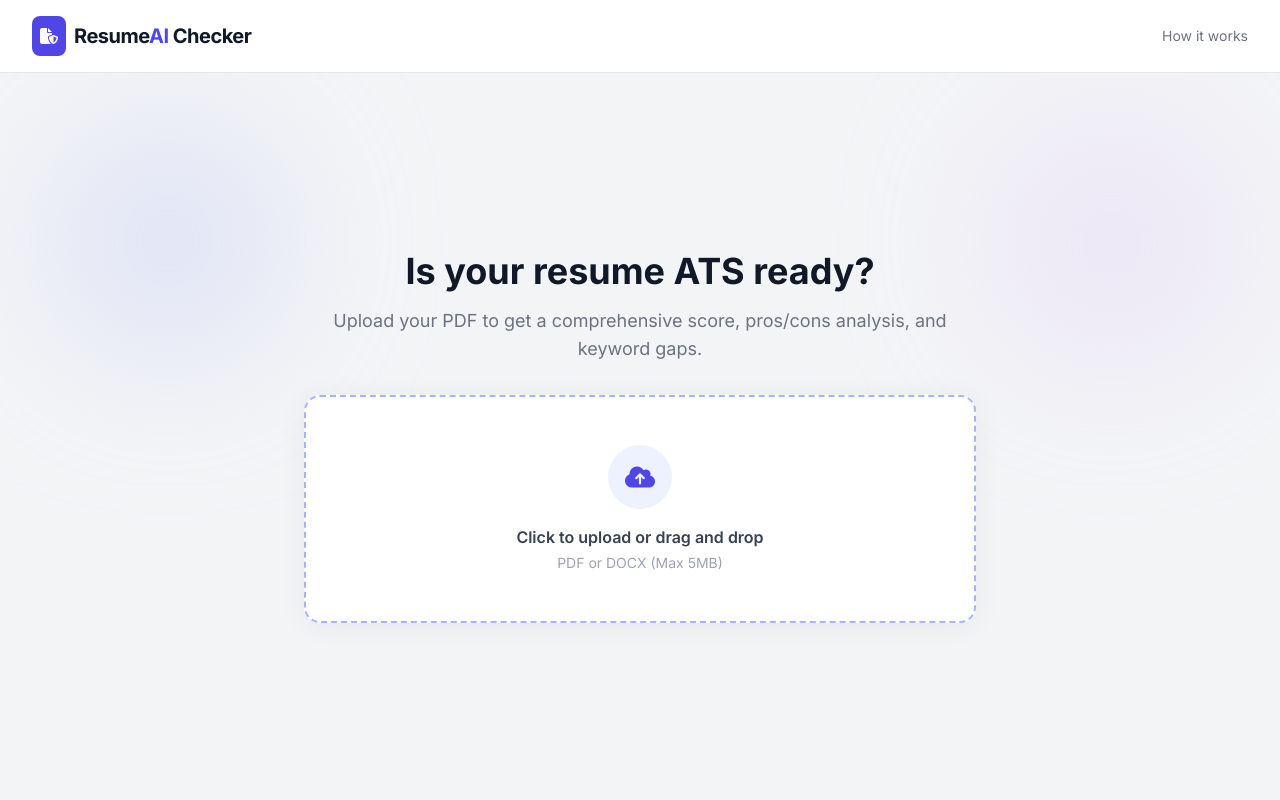
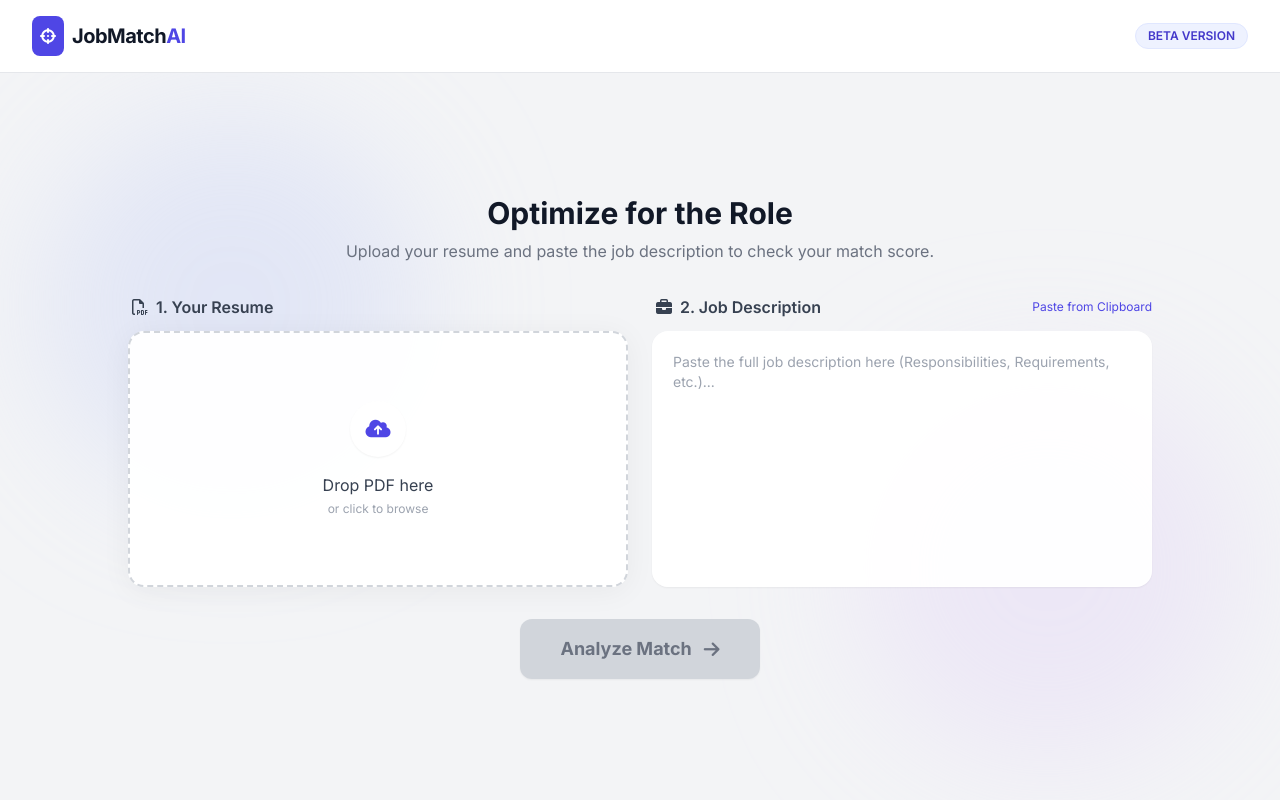
Before and after one commit to AtlaNagamanideepreddy/ATS, a Flask app: page / in a window 1280 px wide. Run offline with Flask 3, Linux system fonts and the light colour scheme; some libraries are stand-ins or nearby versions.

Commit message:
your message

```diff
--- a/app.py
+++ b/app.py
@@ -1,54 +1,102 @@
-from flask import Flask, render_template, jsonify
+from flask import Flask, render_template, request, jsonify
+from flask_cors import CORS
 import PyPDF2
 import google.generativeai as genai
 import os
+import json
+import re
+
+# ---------------- Flask App ----------------
 app = Flask(__name__)
+CORS(app)
+
+UPLOAD_FOLDER = "uploads"
+os.makedirs(UPLOAD_FOLDER, exist_ok=True)
+
+# ---------------- Gemini Config ----------------
 genai.configure(api_key=os.getenv("GEMINI_API_KEY"))
+model = genai.GenerativeModel("gemini-2.5-flash")
 
-model = genai.GenerativeModel("gemini-2.5-flash")
+# ---------------- PDF Text Extraction ----------------
 def extract_text_from_pdf(pdf_path):
-    extracted_text = ""
-
+    text = ""
     with open(pdf_path, "rb") as file:
         reader = PyPDF2.PdfReader(file)
         for page in reader.pages:
-
             page_text = page.extract_text()
             if page_text:
-                extracted_text += page_text
+                text += page_text
+    return text
 
-    return extracted_text
+# ---------------- Safe JSON Extraction ----------------
+def extract_json(text):
+    """
+    Extracts JSON object from Gemini response safely
+    """
+    match = re.search(r"\{.*\}", text, re.DOTALL)
+    if match:
+        return json.loads(match.group())
+    raise ValueError("No valid JSON found")
 
-
-# -------------------- Routes --------------------
+# ---------------- Routes ----------------
 @app.route("/")
 def index():
     return render_template("index.html")
 
-
 @app.route("/analyze", methods=["POST"])
 def analyze_resume():
-    pdf_path = "Resume (3).pdf"
-    resume_text = extract_text_from_pdf(pdf_path)
+    # Check file
+    if "resume" not in request.files:
+        return jsonify({"error": "No resume file uploaded"}), 400
 
+    file = request.files["resume"]
+    if file.filename == "":
+        return jsonify({"error": "Empty filename"}), 400
+
+    # Save file
+    file_path = os.path.join(UPLOAD_FOLDER, file.filename)
+    file.save(file_path)
+
+    # Extract text
+    resume_text = extract_text_from_pdf(file_path)
+
+    if not resume_text.strip():
+        return jsonify({"error": "Unable to extract text from PDF"}), 400
+
+    # Prompt
     prompt = f"""
-    Here is my resume text:
-    {resume_text}
+You are an ATS resume analyzer.
 
-    I am a 3rd year B.Tech CSE student.
+Analyze the resume and return ONLY valid JSON.
+Do not include explanations or extra text.
 
-    Please provide:
-    1. ATS score out of 100
-    2. Pros
-    3. Cons
-    4. Improvement suggestions
-    """
+Required JSON format:
+{{
+  "score": number,
+  "found_keywords": [],
+  "missing_keywords": [],
+  "strengths": [],
+  "improvements": []
+}}
 
+Resume:
+{resume_text}
+"""
+
+    # Gemini Call
     response = model.generate_content(prompt)
 
-    return jsonify({"result": response.text})
+    # Parse Response
+    try:
+        data = extract_json(response.text)
+        return jsonify(data)
 
+    except Exception:
+        return jsonify({
+            "error": "Failed to parse AI response",
+            "raw_response": response.text
+        }), 500
 
-# -------------------- Run Server --------------------
+# ---------------- Run Server ----------------
 if __name__ == "__main__":
-    app.run(port=8080, debug=True)
+    app.run(debug=True, port=8080)
--- a/templates/index.html
+++ b/templates/index.html
@@ -3,7 +3,7 @@
 <head>
     <meta charset="UTF-8">
     <meta name="viewport" content="width=device-width, initial-scale=1.0">
-    <title>ATS Resume Optimizer</title>
+    <title>ATS Resume vs JD Matcher</title>
     <script src="https://cdn.tailwindcss.com"></script>
     <link href="https://fonts.googleapis.com/css2?family=Inter:wght@300;400;600;700&display=swap" rel="stylesheet">
     <link rel="stylesheet" href="https://cdnjs.cloudflare.com/ajax/libs/font-awesome/6.4.0/css/all.min.css">
@@ -23,6 +23,12 @@
         }
         .fade-in { animation: fadeIn 0.5s ease-out forwards; }
         @keyframes fadeIn { from { opacity: 0; transform: translateY(10px); } to { opacity: 1; transform: translateY(0); } }
+
+        /* Custom Scrollbar for Textarea */
+        textarea::-webkit-scrollbar { width: 8px; }
+        textarea::-webkit-scrollbar-track { background: #f1f1f1; border-radius: 4px; }
+        textarea::-webkit-scrollbar-thumb { background: #c7c7c7; border-radius: 4px; }
+        textarea::-webkit-scrollbar-thumb:hover { background: #a0aec0; }
     </style>
 </head>
 <body class="text-gray-800 h-screen flex flex-col">
@@ -30,51 +36,86 @@
     <nav class="w-full bg-white border-b border-gray-200 py-4 px-8 flex justify-between items-center sticky top-0 z-50">
         <div class="flex items-center gap-2">
             <div class="bg-indigo-600 text-white p-2 rounded-lg">
-                <i class="fa-solid fa-file-shield"></i>
+                <i class="fa-solid fa-crosshairs"></i>
             </div>
-            <h1 class="text-xl font-bold tracking-tight text-gray-900">Resume<span class="text-indigo-600">AI</span> Checker</h1>
+            <h1 class="text-xl font-bold tracking-tight text-gray-900">JobMatch<span class="text-indigo-600">AI</span></h1>
         </div>
-        <button class="text-sm font-medium text-gray-500 hover:text-indigo-600 transition">How it works</button>
+        <div class="text-xs font-semibold bg-indigo-50 text-indigo-700 px-3 py-1 rounded-full border border-indigo-100">
+            BETA VERSION
+        </div>
     </nav>
 
-    <main class="flex-grow flex flex-col items-center justify-center p-6 relative overflow-hidden">
+    <main class="flex-grow flex flex-col items-center justify-center p-6 relative overflow-y-auto">
 
-        <div class="absolute top-10 left-10 w-64 h-64 bg-indigo-200 rounded-full mix-blend-multiply filter blur-3xl opacity-30 animate-blob"></div>
-        <div class="absolute top-10 right-10 w-64 h-64 bg-purple-200 rounded-full mix-blend-multiply filter blur-3xl opacity-30 animate-blob animation-delay-2000"></div>
+        <div class="absolute top-10 left-10 w-96 h-96 bg-indigo-200 rounded-full mix-blend-multiply filter blur-3xl opacity-30 animate-blob"></div>
+        <div class="absolute bottom-10 right-10 w-96 h-96 bg-purple-200 rounded-full mix-blend-multiply filter blur-3xl opacity-30 animate-blob animation-delay-2000"></div>
 
-        <div id="upload-section" class="w-full max-w-2xl text-center z-10 fade-in">
-            <h2 class="text-4xl font-bold mb-4 text-gray-900">Is your resume ATS ready?</h2>
-            <p class="text-gray-500 mb-8 text-lg">Upload your PDF to get a comprehensive score, pros/cons analysis, and keyword gaps.</p>
+        <div id="input-section" class="w-full max-w-5xl z-10 fade-in">
+            <div class="text-center mb-8">
+                <h2 class="text-3xl font-bold text-gray-900">Optimize for the Role</h2>
+                <p class="text-gray-500 mt-2">Upload your resume and paste the job description to check your match score.</p>
+            </div>
 
-            <div id="drop-zone" class="glass-panel rounded-2xl p-12 border-2 border-dashed border-indigo-300 hover:border-indigo-500 transition-all cursor-pointer group">
-                <input type="file" id="file-input" class="hidden" accept=".pdf,.docx">
-                <div class="flex flex-col items-center gap-4">
-                    <div class="h-16 w-16 bg-indigo-50 rounded-full flex items-center justify-center group-hover:bg-indigo-100 transition">
-                        <i class="fa-solid fa-cloud-arrow-up text-2xl text-indigo-600"></i>
-                    </div>
-                    <div>
-                        <p class="font-semibold text-gray-700">Click to upload or drag and drop</p>
-                        <p class="text-sm text-gray-400 mt-1">PDF or DOCX (Max 5MB)</p>
+            <div class="grid md:grid-cols-2 gap-6">
+
+                <div class="flex flex-col gap-3">
+                    <label class="font-semibold text-gray-700 ml-1"><i class="fa-regular fa-file-pdf mr-2"></i>1. Your Resume</label>
+                    <div id="drop-zone" class="glass-panel h-64 rounded-2xl border-2 border-dashed border-gray-300 hover:border-indigo-500 hover:bg-indigo-50/30 transition-all cursor-pointer group flex flex-col items-center justify-center relative">
+                        <input type="file" id="file-input" class="hidden" accept=".pdf,.docx">
+
+                        <div id="upload-empty" class="text-center p-6">
+                            <div class="h-14 w-14 bg-white shadow-sm rounded-full flex items-center justify-center mx-auto mb-4 text-indigo-600 group-hover:scale-110 transition">
+                                <i class="fa-solid fa-cloud-arrow-up text-xl"></i>
+                            </div>
+                            <p class="font-medium text-gray-700">Drop PDF here</p>
+                            <p class="text-xs text-gray-400 mt-1">or click to browse</p>
+                        </div>
+
+                        <div id="upload-success" class="hidden text-center animate-bounce-short">
+                            <div class="h-14 w-14 bg-green-100 rounded-full flex items-center justify-center mx-auto mb-4 text-green-600">
+                                <i class="fa-solid fa-check text-xl"></i>
+                            </div>
+                            <p id="file-name" class="font-medium text-gray-800 truncate max-w-[200px]">resume.pdf</p>
+                            <p class="text-xs text-green-600 font-semibold mt-1">Ready to analyze</p>
+                        </div>
                     </div>
                 </div>
+
+                <div class="flex flex-col gap-3">
+                    <div class="flex justify-between items-center">
+                        <label class="font-semibold text-gray-700 ml-1"><i class="fa-solid fa-briefcase mr-2"></i>2. Job Description</label>
+                        <button onclick="pasteJD()" class="text-xs text-indigo-600 hover:underline font-medium">Paste from Clipboard</button>
+                    </div>
+                    <div class="glass-panel h-64 rounded-2xl p-1 relative shadow-sm focus-within:ring-2 focus-within:ring-indigo-500 transition">
+                        <textarea id="jd-input" class="w-full h-full bg-transparent border-none focus:ring-0 resize-none p-4 text-sm text-gray-600 placeholder-gray-400" placeholder="Paste the full job description here (Responsibilities, Requirements, etc.)..."></textarea>
+                    </div>
+                </div>
+            </div>
+
+            <div class="mt-8 flex justify-center">
+                <button id="analyze-btn" onclick="startAnalysis()" disabled class="bg-gray-300 text-gray-500 cursor-not-allowed px-10 py-4 rounded-xl font-bold text-lg shadow-sm transition-all flex items-center gap-3">
+                    Analyze Match <i class="fa-solid fa-arrow-right"></i>
+                </button>
             </div>
         </div>
 
         <div id="loading-section" class="hidden w-full max-w-md text-center z-10">
-            <div class="mb-4">
-                <i class="fa-solid fa-circle-notch fa-spin text-4xl text-indigo-600"></i>
+            <div class="mb-6 relative">
+                <div class="h-20 w-20 border-4 border-gray-200 border-t-indigo-600 rounded-full animate-spin mx-auto"></div>
+                <div class="absolute inset-0 flex items-center justify-center">
+                    <i class="fa-solid fa-wand-magic-sparkles text-indigo-600 text-xl animate-pulse"></i>
+                </div>
             </div>
-            <h3 class="text-xl font-semibold animate-pulse">Analyzing Keywords...</h3>
-            <p class="text-gray-500 text-sm mt-2">Checking formatting, content, and ATS compatibility.</p>
+            <h3 class="text-2xl font-bold text-gray-800">Analyzing Compatibility...</h3>
+            <p id="loading-text" class="text-gray-500 mt-2">Extracting keywords from Job Description...</p>
         </div>
 
         <div id="results-section" class="hidden w-full max-w-5xl z-10 pb-10">
-
             <div class="flex flex-col md:flex-row gap-6 mb-8">
-                <div class="glass-panel p-6 rounded-2xl flex-1 flex items-center justify-between shadow-sm">
+                <div class="glass-panel p-6 rounded-2xl flex-1 flex items-center justify-between shadow-sm border-l-8 border-indigo-600">
                     <div>
-                        <h3 class="text-lg font-semibold text-gray-700">ATS Score</h3>
-                        <p class="text-sm text-gray-500">Your resume is strong, but needs tweaks.</p>
+                        <h3 class="text-lg font-semibold text-gray-700">Match Score</h3>
+                        <p class="text-sm text-gray-500">Relevance to this specific Job Description</p>
                     </div>
                     <div class="relative w-24 h-24">
                         <svg class="w-full h-full" viewBox="0 0 100 100">
@@ -87,39 +128,34 @@
                     </div>
                 </div>
 
-                <div class="glass-panel p-6 rounded-2xl flex-1 flex flex-col justify-center shadow-sm border-l-4 border-indigo-500">
-                    <h3 class="text-lg font-semibold text-gray-700">Job Match Recommendation</h3>
-                    <p class="text-indigo-600 font-bold text-xl mt-1">Senior Frontend Developer</p>
-                    <p class="text-xs text-gray-400 mt-1">Based on keyword density analysis</p>
+                <div class="glass-panel p-6 rounded-2xl flex-1 flex flex-col justify-center shadow-sm">
+                    <h3 class="text-lg font-semibold text-gray-700 mb-3">Keyword Gap Analysis</h3>
+                    <div class="flex gap-2 flex-wrap" id="keyword-badges">
+                        </div>
                 </div>
             </div>
 
             <div class="grid md:grid-cols-2 gap-8">
-
                 <div class="flex flex-col gap-4">
                     <div class="flex items-center gap-2 mb-2">
-                        <div class="bg-green-100 p-2 rounded-lg"><i class="fa-solid fa-check text-green-600"></i></div>
-                        <h3 class="text-xl font-bold text-gray-800">Strengths (Pros)</h3>
+                        <div class="bg-emerald-100 p-2 rounded-lg"><i class="fa-solid fa-check text-emerald-600"></i></div>
+                        <h3 class="text-xl font-bold text-gray-800">Matches (Pros)</h3>
                     </div>
-
-                    <div id="pros-container" class="space-y-3">
-                        </div>
+                    <div id="pros-container" class="space-y-3"></div>
                 </div>
 
                 <div class="flex flex-col gap-4">
                     <div class="flex items-center gap-2 mb-2">
-                        <div class="bg-red-100 p-2 rounded-lg"><i class="fa-solid fa-triangle-exclamation text-red-600"></i></div>
-                        <h3 class="text-xl font-bold text-gray-800">Improvements (Cons)</h3>
+                        <div class="bg-amber-100 p-2 rounded-lg"><i class="fa-solid fa-triangle-exclamation text-amber-600"></i></div>
+                        <h3 class="text-xl font-bold text-gray-800">Missing (Cons)</h3>
                     </div>
-
-                    <div id="cons-container" class="space-y-3">
-                        </div>
+                    <div id="cons-container" class="space-y-3"></div>
                 </div>
             </div>
 
-            <div class="mt-8 text-center">
-                <button onclick="location.reload()" class="px-6 py-3 bg-gray-900 text-white rounded-xl hover:bg-gray-700 transition shadow-lg">
-                    Analyze Another Resume
+            <div class="mt-10 text-center">
+                <button onclick="location.reload()" class="px-6 py-3 bg-white border border-gray-300 text-gray-700 rounded-xl hover:bg-gray-50 transition shadow-sm font-medium">
+                    <i class="fa-solid fa-rotate-left mr-2"></i> Start New Analysis
                 </button>
             </div>
         </div>
@@ -127,103 +163,148 @@
     </main>
 
     <script>
-        // DOM Elements
+        // State
+        let fileSelected = false;
+        let jdEntered = false;
+
+        // Elements
         const dropZone = document.getElementById('drop-zone');
         const fileInput = document.getElementById('file-input');
-        const uploadSection = document.getElementById('upload-section');
+        const jdInput = document.getElementById('jd-input');
+        const analyzeBtn = document.getElementById('analyze-btn');
+        const uploadEmpty = document.getElementById('upload-empty');
+        const uploadSuccess = document.getElementById('upload-success');
+        const fileNameDisplay = document.getElementById('file-name');
+
+        // Sections
+        const inputSection = document.getElementById('input-section');
         const loadingSection = document.getElementById('loading-section');
         const resultsSection = document.getElementById('results-section');
-        const scoreRing = document.getElementById('score-ring');
-        const scoreText = document.getElementById('score-text');
-        const prosContainer = document.getElementById('pros-container');
-        const consContainer = document.getElementById('cons-container');
 
-        // Mock Data to Simulate Backend Response
-        const mockAnalysis = {
-            score: 78,
-            pros: [
-                { title: "Strong Action Verbs", desc: "You used words like 'Orchestrated', 'Developed', and 'Led'." },
-                { title: "Contact Information", desc: "Email, Phone, and LinkedIn are clearly formatted." },
-                { title: "Consistent Formatting", desc: "Dates and headers are aligned perfectly for OCR parsing." }
-            ],
-            cons: [
-                { title: "Missing Hard Skills", desc: "Job description requires 'React Native' which was not found." },
-                { title: "Summary is too long", desc: "Keep your professional summary under 4 lines for better readability." },
-                { title: "Generic File Name", desc: "Rename file to 'Name_Job_Role.pdf' instead of 'resume.pdf'." }
-            ]
-        };
-
-        // Event Listeners for Drag & Drop
+        // Drag & Drop Logic
         dropZone.addEventListener('click', () => fileInput.click());
-
         dropZone.addEventListener('dragover', (e) => {
             e.preventDefault();
-            dropZone.classList.add('border-indigo-600', 'bg-indigo-50');
+            dropZone.classList.add('border-indigo-500', 'bg-indigo-50');
+        });
+        dropZone.addEventListener('dragleave', () => {
+            dropZone.classList.remove('border-indigo-500', 'bg-indigo-50');
+        });
+        dropZone.addEventListener('drop', (e) => {
+            e.preventDefault();
+            dropZone.classList.remove('border-indigo-500', 'bg-indigo-50');
+            if(e.dataTransfer.files.length) {
+                handleFileSelect(e.dataTransfer.files[0]);
+            }
         });
 
-        dropZone.addEventListener('dragleave', () => {
-            dropZone.classList.remove('border-indigo-600', 'bg-indigo-50');
+        fileInput.addEventListener('change', (e) => {
+            if(e.target.files.length) handleFileSelect(e.target.files[0]);
         });
 
-        dropZone.addEventListener('drop', (e) => {
-            e.preventDefault();
-            handleUpload();
+        function handleFileSelect(file) {
+            fileSelected = true;
+            fileNameDisplay.innerText = file.name;
+            uploadEmpty.classList.add('hidden');
+            uploadSuccess.classList.remove('hidden');
+            checkButtonState();
+        }
+
+        // JD Input Logic
+        jdInput.addEventListener('input', (e) => {
+            jdEntered = e.target.value.trim().length > 10; // Simple validation
+            checkButtonState();
         });
 
-        fileInput.addEventListener('change', handleUpload);
+        async function pasteJD() {
+            try {
+                const text = await navigator.clipboard.readText();
+                jdInput.value = text;
+                jdEntered = text.trim().length > 10;
+                checkButtonState();
+            } catch (err) {
+                alert('Failed to read clipboard');
+            }
+        }
 
-        function handleUpload() {
-            // Transition UI
-            uploadSection.classList.add('hidden');
+        function checkButtonState() {
+            if (fileSelected && jdEntered) {
+                analyzeBtn.disabled = false;
+                analyzeBtn.classList.remove('bg-gray-300', 'text-gray-500', 'cursor-not-allowed');
+                analyzeBtn.classList.add('bg-indigo-600', 'text-white', 'hover:bg-indigo-700', 'shadow-lg');
+            } else {
+                analyzeBtn.disabled = true;
+                analyzeBtn.classList.add('bg-gray-300', 'text-gray-500', 'cursor-not-allowed');
+                analyzeBtn.classList.remove('bg-indigo-600', 'text-white', 'hover:bg-indigo-700', 'shadow-lg');
+            }
+        }
+
+        function startAnalysis() {
+            inputSection.classList.add('hidden');
             loadingSection.classList.remove('hidden');
 
-            // Simulate Backend Delay (2 seconds)
+            // Simulate Steps
+            setTimeout(() => document.getElementById('loading-text').innerText = "Comparing skills against resume...", 1500);
+            setTimeout(() => document.getElementById('loading-text').innerText = "Generating optimization tips...", 3000);
+
             setTimeout(() => {
                 loadingSection.classList.add('hidden');
                 resultsSection.classList.remove('hidden');
                 resultsSection.classList.add('fade-in');
-
                 renderResults();
-            }, 2000);
+            }, 4500);
         }
 
+        // Mock Data for Resume vs JD
+        const mockResult = {
+            score: 64,
+            matchedKeywords: ["Python", "Flask", "React", "Team Leadership"],
+            missingKeywords: ["AWS", "Docker", "CI/CD", "Agile"],
+            pros: [
+                { title: "Experience Match", desc: "Your 5 years of experience aligns with the JD requirement." },
+                { title: "Hard Skills Found", desc: "Resume contains 60% of technical keywords mentioned in the JD." }
+            ],
+            cons: [
+                { title: "Critical Skill Gap", desc: "JD emphasizes 'Docker' and 'Kubernetes' 4 times, but they are missing from your resume." },
+                { title: "Soft Skills Missing", desc: "JD asks for 'Agile' methodology experience which isn't explicitly stated." }
+            ]
+        };
+
         function renderResults() {
-            // Animate Score
-            const radius = scoreRing.r.baseVal.value;
+            // Score Animation
+            const circle = document.getElementById('score-ring');
+            const radius = circle.r.baseVal.value;
             const circumference = radius * 2 * Math.PI;
-            const offset = circumference - (mockAnalysis.score / 100) * circumference;
+            const offset = circumference - (mockResult.score / 100) * circumference;
+            circle.style.strokeDashoffset = offset;
+            document.getElementById('score-text').innerText = `${mockResult.score}%`;
 
-            scoreRing.style.strokeDashoffset = offset;
-
-            // Counter Animation
-            let currentScore = 0;
-            const timer = setInterval(() => {
-                currentScore++;
-                scoreText.innerText = `${currentScore}%`;
-                if (currentScore >= mockAnalysis.score) clearInterval(timer);
-            }, 20);
-
-            // Render Pros
-            mockAnalysis.pros.forEach(item => {
-                const div = document.createElement('div');
-                div.className = "bg-white p-4 rounded-xl shadow-sm border border-green-100 border-l-4 border-l-green-500 hover:shadow-md transition";
-                div.innerHTML = `
-                    <h4 class="font-bold text-gray-800">${item.title}</h4>
-                    <p class="text-sm text-gray-500 mt-1">${item.desc}</p>
-                `;
-                prosContainer.appendChild(div);
+            // Render Keywords Badges
+            const badgeContainer = document.getElementById('keyword-badges');
+            mockResult.matchedKeywords.forEach(k => {
+                badgeContainer.innerHTML += `<span class="bg-green-100 text-green-700 text-xs px-2 py-1 rounded border border-green-200"><i class="fa-solid fa-check mr-1"></i>${k}</span>`;
+            });
+            mockResult.missingKeywords.forEach(k => {
+                badgeContainer.innerHTML += `<span class="bg-red-50 text-red-600 text-xs px-2 py-1 rounded border border-red-100 line-through opacity-70">${k}</span>`;
             });
 
-            // Render Cons
-            mockAnalysis.cons.forEach(item => {
-                const div = document.createElement('div');
-                div.className = "bg-white p-4 rounded-xl shadow-sm border border-red-100 border-l-4 border-l-red-500 hover:shadow-md transition";
-                div.innerHTML = `
-                    <h4 class="font-bold text-gray-800">${item.title}</h4>
-                    <p class="text-sm text-gray-500 mt-1">${item.desc}</p>
-                    <button class="text-xs text-indigo-600 font-semibold mt-2 hover:underline">How to fix this?</button>
-                `;
-                consContainer.appendChild(div);
+            // Render Lists
+            const prosDiv = document.getElementById('pros-container');
+            mockResult.pros.forEach(p => {
+                prosDiv.innerHTML += `
+                    <div class="bg-white p-4 rounded-xl shadow-sm border border-emerald-100 border-l-4 border-l-emerald-500">
+                        <h4 class="font-bold text-gray-800">${p.title}</h4>
+                        <p class="text-sm text-gray-500 mt-1">${p.desc}</p>
+                    </div>`;
+            });
+
+            const consDiv = document.getElementById('cons-container');
+            mockResult.cons.forEach(c => {
+                consDiv.innerHTML += `
+                    <div class="bg-white p-4 rounded-xl shadow-sm border border-amber-100 border-l-4 border-l-amber-500">
+                        <h4 class="font-bold text-gray-800">${c.title}</h4>
+                        <p class="text-sm text-gray-500 mt-1">${c.desc}</p>
+                    </div>`;
             });
         }
     </script>
```
Also changed, not shown: 1 other file.
